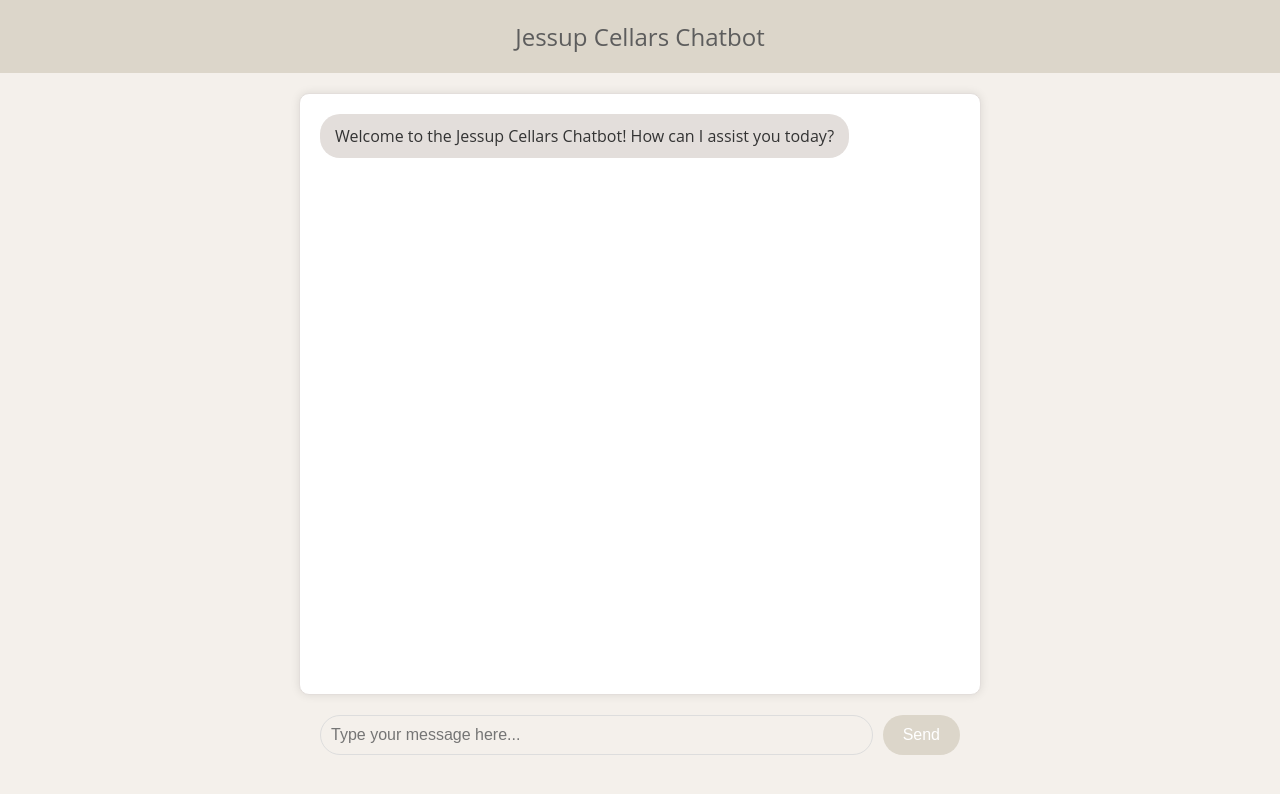
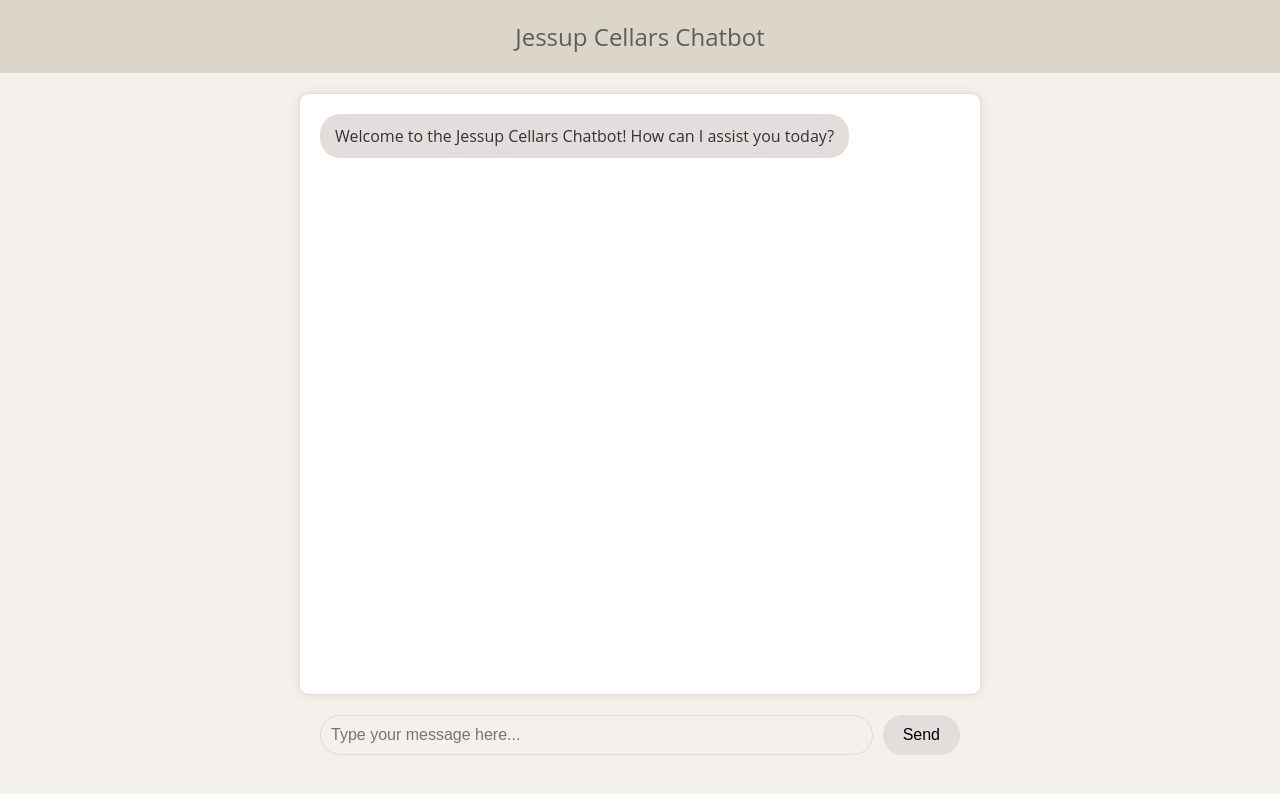
Before and after one commit to carefreecherry/Wine-ChatBot, a plain HTML site: page wine_chatbot_frontend/index.html in a window 1280 px wide. Drawn offline with Linux system fonts and the light colour scheme.

Commit message:
Update index.html

```diff
--- a/wine_chatbot_frontend/index.html
+++ b/wine_chatbot_frontend/index.html
@@ -80,8 +80,8 @@
         .input-container button {
             padding: 10px 20px;
             font-size: 16px;
-            background-color: #dcd6ca;
-            color: white;
+            background-color: #e3dedb;
+            color: black;
             border: none;
             border-radius: 20px;
             cursor: pointer;
```
